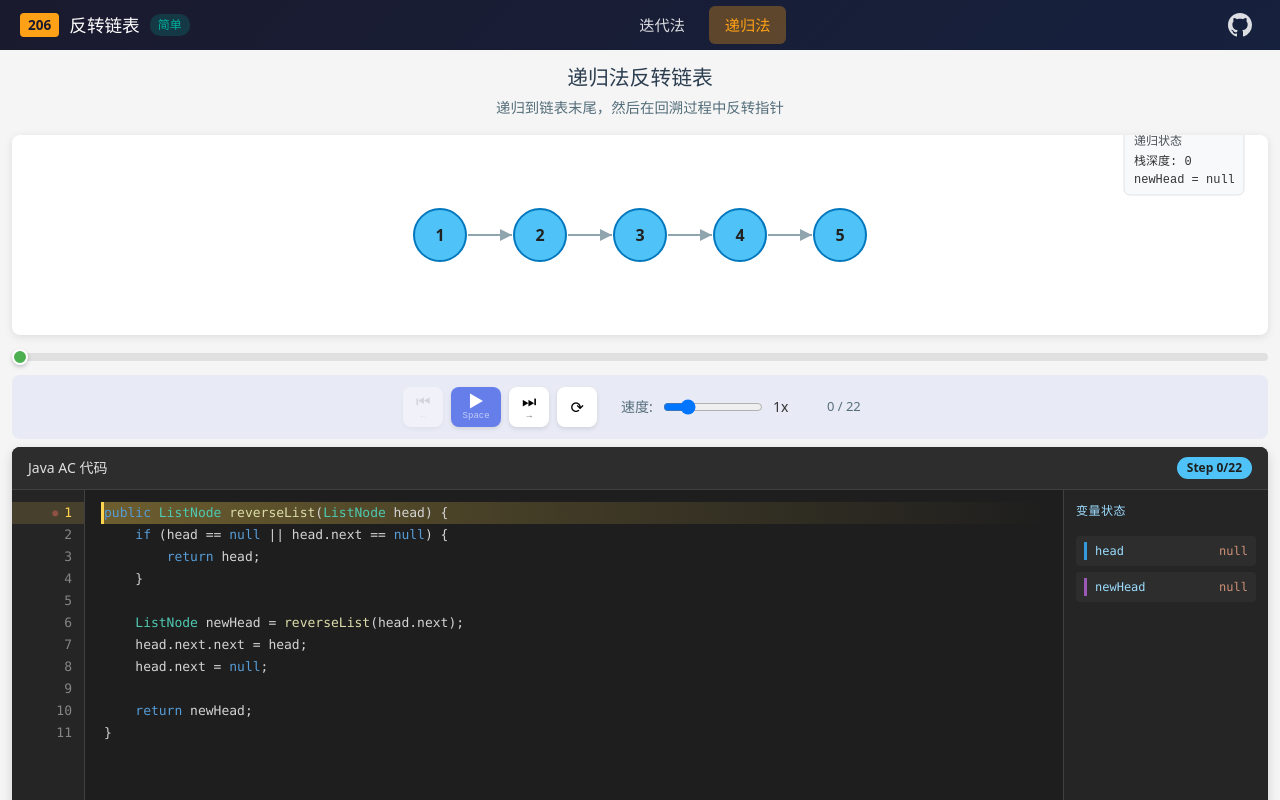
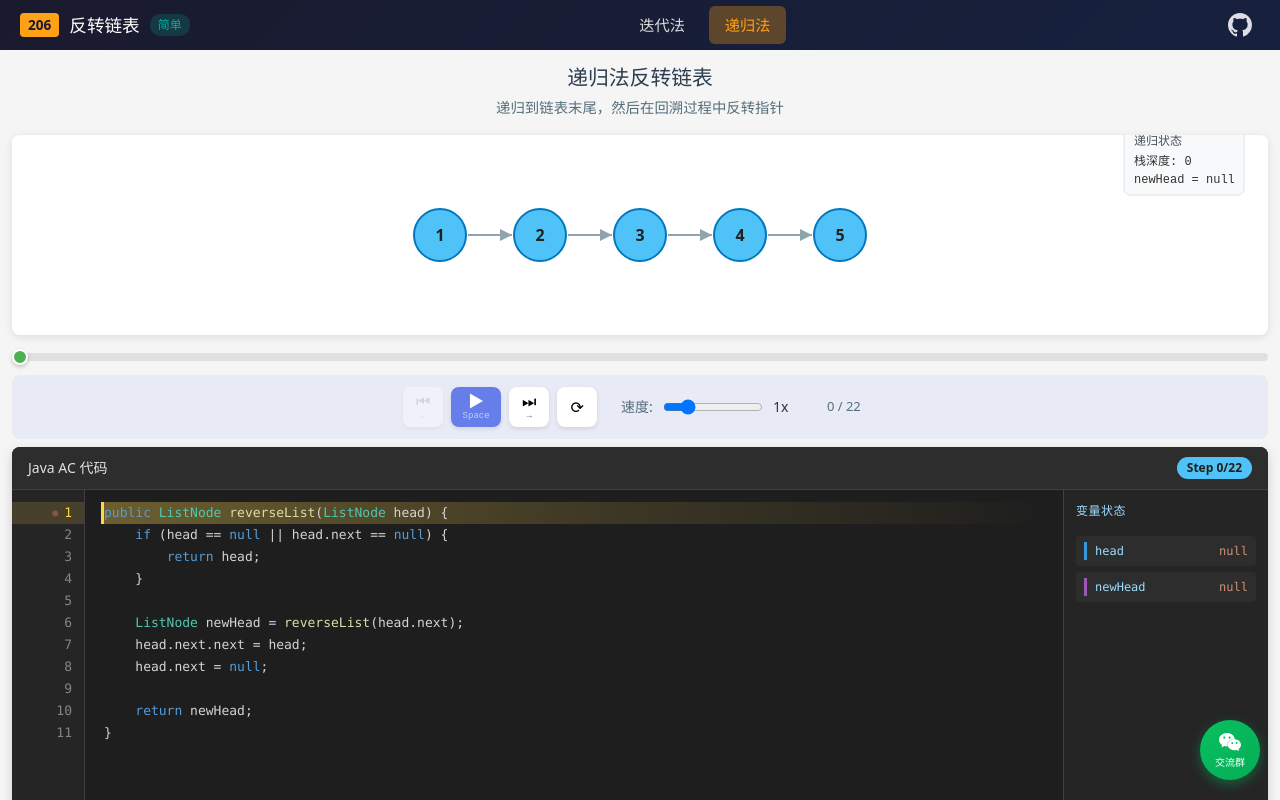
Before and after one commit to fuck-algorithm/leetcode-206-reverse-linked-list, a React (Vite) app: page /leetcode-206-reverse-linked-list/recursive in a window 1280 px wide. Built offline with nearby package versions, Linux system fonts and the light colour scheme.

Commit message:
feat: 添加微信交流群悬浮球和 Google Analytics 统计

```diff
--- a/index.html
+++ b/index.html
@@ -2,6 +2,14 @@
 <html lang="zh-CN">
   <head>
     <meta charset="UTF-8" />
+    <!-- Google tag (gtag.js) -->
+    <script async src="https://www.googletagmanager.com/gtag/js?id=G-6LGKDFVPRC"></script>
+    <script>
+      window.dataLayer = window.dataLayer || [];
+      function gtag(){dataLayer.push(arguments);}
+      gtag('js', new Date());
+      gtag('config', 'G-6LGKDFVPRC');
+    </script>
     <link rel="icon" type="image/svg+xml" href="/vite.svg" />
     <meta name="viewport" content="width=device-width, initial-scale=1.0" />
     <title>206. 反转链表 - 力扣 (LeetCode)</title>
--- a/src/App.tsx
+++ b/src/App.tsx
@@ -4,6 +4,7 @@
 import Navbar from './components/Navbar';
 import IterativePage from './pages/IterativePage';
 import RecursivePage from './pages/RecursivePage';
+import WechatGroupFloat from './components/WechatGroupFloat';
 import './App.css';
 
 function App() {
@@ -17,6 +18,7 @@
             <Route path="/iterative" element={<IterativePage />} />
             <Route path="/recursive" element={<RecursivePage />} />
           </Routes>
+          <WechatGroupFloat />
         </div>
       </BrowserRouter>
     </Provider>
--- /dev/null
+++ b/src/components/WechatGroupFloat.css
@@ -0,0 +1,86 @@
+.wechat-group-float {
+  position: fixed;
+  right: 20px;
+  bottom: 20px;
+  z-index: 1000;
+}
+
+.float-button {
+  display: flex;
+  flex-direction: column;
+  align-items: center;
+  justify-content: center;
+  width: 60px;
+  height: 60px;
+  background: linear-gradient(135deg, #07c160 0%, #06ad56 100%);
+  border-radius: 50%;
+  cursor: pointer;
+  box-shadow: 0 4px 12px rgba(7, 193, 96, 0.4);
+  transition: all 0.3s ease;
+  color: white;
+}
+
+.float-button:hover {
+  transform: scale(1.1);
+  box-shadow: 0 6px 16px rgba(7, 193, 96, 0.5);
+}
+
+.float-button svg {
+  width: 22px;
+  height: 22px;
+}
+
+.float-text {
+  font-size: 10px;
+  margin-top: 2px;
+  font-weight: 500;
+}
+
+.qrcode-popup {
+  position: absolute;
+  right: 70px;
+  bottom: 0;
+  background: white;
+  border-radius: 12px;
+  padding: 16px;
+  box-shadow: 0 8px 24px rgba(0, 0, 0, 0.15);
+  text-align: center;
+  animation: fadeIn 0.2s ease;
+}
+
+.qrcode-popup::after {
+  content: '';
+  position: absolute;
+  right: -8px;
+  bottom: 20px;
+  border: 8px solid transparent;
+  border-left-color: white;
+}
+
+.qrcode-popup img {
+  max-width: 200px;
+  height: auto;
+  border-radius: 8px;
+}
+
+.qrcode-popup p {
+  margin: 12px 0 0;
+  font-size: 13px;
+  color: #333;
+  white-space: nowrap;
+}
+
+.qrcode-popup p strong {
+  color: #07c160;
+}
+
+@keyframes fadeIn {
+  from {
+    opacity: 0;
+    transform: translateX(10px);
+  }
+  to {
+    opacity: 1;
+    transform: translateX(0);
+  }
+}
--- /dev/null
+++ b/src/components/WechatGroupFloat.tsx
@@ -0,0 +1,31 @@
+import { useState } from 'react';
+import wechatQrcode from '../assets/wechat-group-qrcode.png';
+import './WechatGroupFloat.css';
+
+const WechatGroupFloat = () => {
+  const [showQrcode, setShowQrcode] = useState(false);
+
+  return (
+    <div className="wechat-group-float">
+      <div
+        className="float-button"
+        onMouseEnter={() => setShowQrcode(true)}
+        onMouseLeave={() => setShowQrcode(false)}
+      >
+        <svg viewBox="0 0 24 24" width="24" height="24" fill="currentColor">
+          <path d="M8.691 2.188C3.891 2.188 0 5.476 0 9.53c0 2.212 1.17 4.203 3.002 5.55a.59.59 0 0 1 .213.665l-.39 1.48c-.019.07-.048.141-.048.213 0 .163.13.295.29.295a.326.326 0 0 0 .167-.054l1.903-1.114a.864.864 0 0 1 .717-.098 10.16 10.16 0 0 0 2.837.403c.276 0 .543-.027.811-.05-.857-2.578.157-4.972 1.932-6.446 1.703-1.415 3.882-1.98 5.853-1.838-.576-3.583-4.196-6.348-8.596-6.348zM5.785 5.991c.642 0 1.162.529 1.162 1.18a1.17 1.17 0 0 1-1.162 1.178A1.17 1.17 0 0 1 4.623 7.17c0-.651.52-1.18 1.162-1.18zm5.813 0c.642 0 1.162.529 1.162 1.18a1.17 1.17 0 0 1-1.162 1.178 1.17 1.17 0 0 1-1.162-1.178c0-.651.52-1.18 1.162-1.18zm5.34 2.867c-1.797-.052-3.746.512-5.28 1.786-1.72 1.428-2.687 3.72-1.78 6.22.942 2.453 3.666 4.229 6.884 4.229.826 0 1.622-.12 2.361-.336a.722.722 0 0 1 .598.082l1.584.926a.272.272 0 0 0 .14.047c.134 0 .24-.111.24-.247 0-.06-.023-.12-.038-.177l-.327-1.233a.582.582 0 0 1-.023-.156.49.49 0 0 1 .201-.398C23.024 18.48 24 16.82 24 14.98c0-3.21-2.931-5.837-6.656-6.088V8.89c-.135-.01-.269-.03-.406-.03zm-2.53 3.274c.535 0 .969.44.969.982a.976.976 0 0 1-.969.983.976.976 0 0 1-.969-.983c0-.542.434-.982.97-.982zm4.844 0c.535 0 .969.44.969.982a.976.976 0 0 1-.969.983.976.976 0 0 1-.969-.983c0-.542.434-.982.969-.982z"/>
+        </svg>
+        <span className="float-text">交流群</span>
+      </div>
+
+      {showQrcode && (
+        <div className="qrcode-popup">
+          <img src={wechatQrcode} alt="微信群二维码" />
+          <p>微信扫码发送 <strong>leetcode</strong> 加入算法交流群</p>
+        </div>
+      )}
+    </div>
+  );
+};
+
+export default WechatGroupFloat;
```
Also changed, not shown: src/assets/wechat-group-qrcode.png (added).
